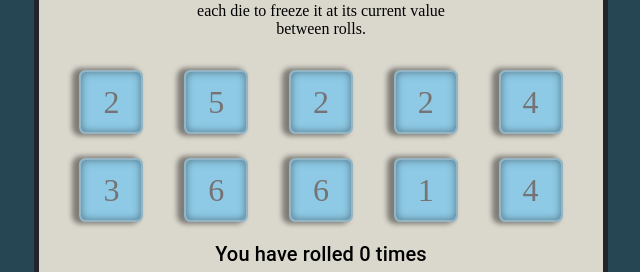
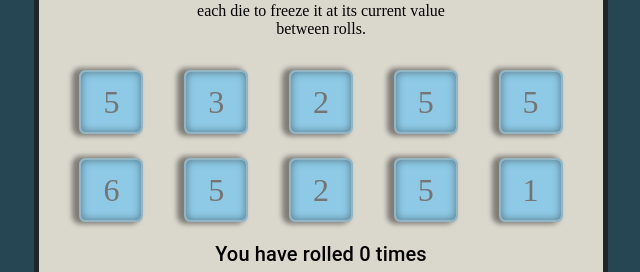
Before and after one commit to PBezas/Tenzies, a React (Vite) app in the folder Tenzies_Game/: page / in a window 1280 px wide. Shown: the part 329-601 px from the top of the page, without its empty margins (319-959 px from the left). Built offline with nearby package versions, Linux system fonts and the light colour scheme; a web font is replaced by a local one.

Commit message:
feat: add functionality to roll button

```diff
--- a/Tenzies_Game/src/App.jsx
+++ b/Tenzies_Game/src/App.jsx
@@ -10,25 +10,41 @@ export default function App() {
   const [dice, setDice] = useState(allNewDice());
   const [rolls, setRolls] = useState(0);
 
+  function generateNewDie() {
+    return {
+      value: Math.ceil(Math.random() * 6),
+      id: nanoid(),
+      isHeld: false,
+    };
+  }
+
   function allNewDice() {
     const newDice = [];
     for (let i = 0; i < 10; i++) {
-      newDice.push({
-        value: Math.ceil(Math.random() * 6),
-        id: nanoid(),
-        isHeld: false,
-      });
+      newDice.push(generateNewDie());
     }
     return newDice;
   }
 
   function holdDie(dieId) {
-    setDice(
-      dice.map((die) => {
+    setDice((prevDice) =>
+      prevDice.map((die) => {
         if (die.id === dieId) {
           return { ...die, isHeld: !die.isHeld };
         } else {
           return die;
+        }
+      })
+    );
+  }
+
+  function rollDice() {
+    setDice((prevDice) =>
+      prevDice.map((die) => {
+        if (die.isHeld) {
+          return die;
+        } else {
+          return generateNewDie();
         }
       })
     );
@@ -65,7 +81,11 @@ export default function App() {
           variant="h6"
           sx={{ mt: "1rem" }}
         >{`You have rolled ${rolls} times`}</Typography>
-        <Button variant="contained" sx={{ mt: "1rem", width: "8rem" }}>
+        <Button
+          variant="contained"
+          onClick={rollDice}
+          sx={{ mt: "1rem", width: "8rem" }}
+        >
           Roll
         </Button>
       </div>
```
